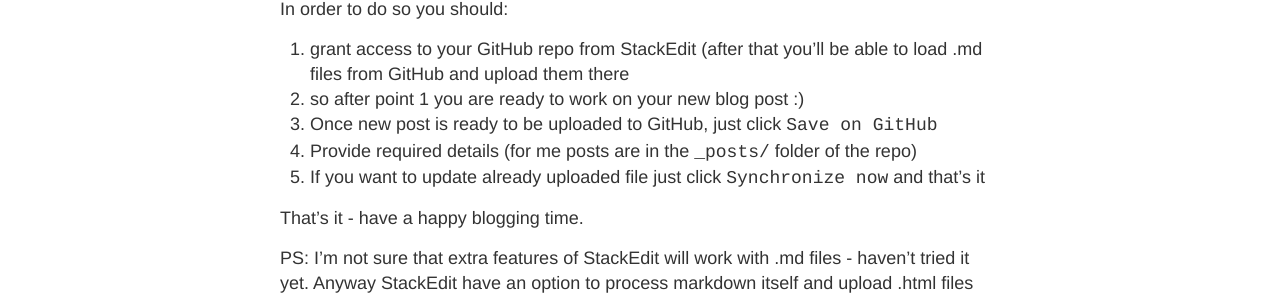
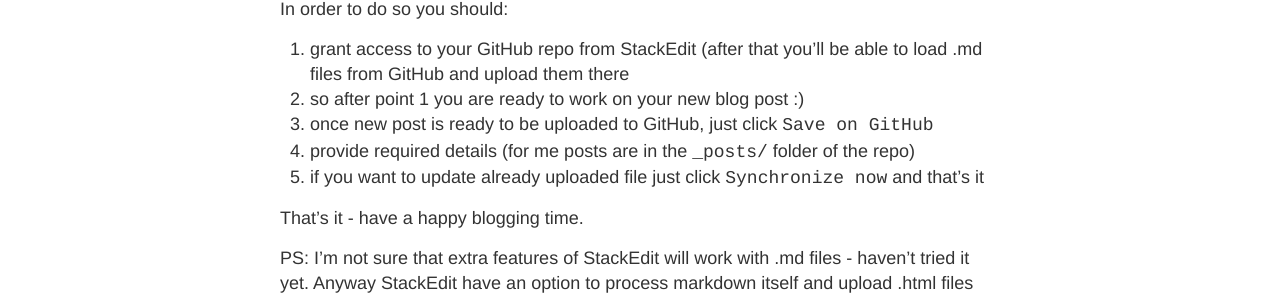
Before and after one commit to sepulchered/sepulchered.github.io, a Jekyll site: the page built from _posts/2019-06-25-how-to-write-posts-to-github-from-stackedit.md, in a window 1280 px wide. Shown: the part 818-1118 px from the top of the page. Built offline with Jekyll 4.4.1, drawn with Linux system fonts in a browser that asks for light colours; comment, search, counter and statistics services are not loaded; part of the change alters nothing that is shown.

```diff
--- a/_posts/2019-06-25-how-to-write-posts-to-github-from-stackedit.md
+++ b/_posts/2019-06-25-how-to-write-posts-to-github-from-stackedit.md
@@ -12,14 +12,14 @@ Once you do all required steps you'll have interface like this:
 In order to do so you should:
 1. grant access to your GitHub repo from StackEdit (after that you'll be able to load .md files from GitHub and upload them there
 2. so after point 1 you are ready to work on your new blog post :)
-3. Once new post is ready to be uploaded to GitHub, just click `Save on GitHub`
-4. Provide required details (for me posts are in the `_posts/` folder of the repo)
-5. If you want to update already uploaded file just click `Synchronize now` and that's it
+3. once new post is ready to be uploaded to GitHub, just click `Save on GitHub`
+4. provide required details (for me posts are in the `_posts/` folder of the repo)
+5. if you want to update already uploaded file just click `Synchronize now` and that's it
 
 That's it - have a happy blogging time.
 
 PS: I'm not sure that extra features of StackEdit will work with .md files - haven't tried it yet. Anyway StackEdit have an option to process markdown itself and upload .html files (so if I'll need it - I'll try exporting to html and uploading already processed post).
 <!--stackedit_data:
-eyJoaXN0b3J5IjpbMTM3MTE5NTc0OSwxMDI2NjM5ODI4LC0xMz
+eyJoaXN0b3J5IjpbLTYzNDY3NjkyMywxMDI2NjM5ODI4LC0xMz
 U1MjkzMjldfQ==
 -->
```
